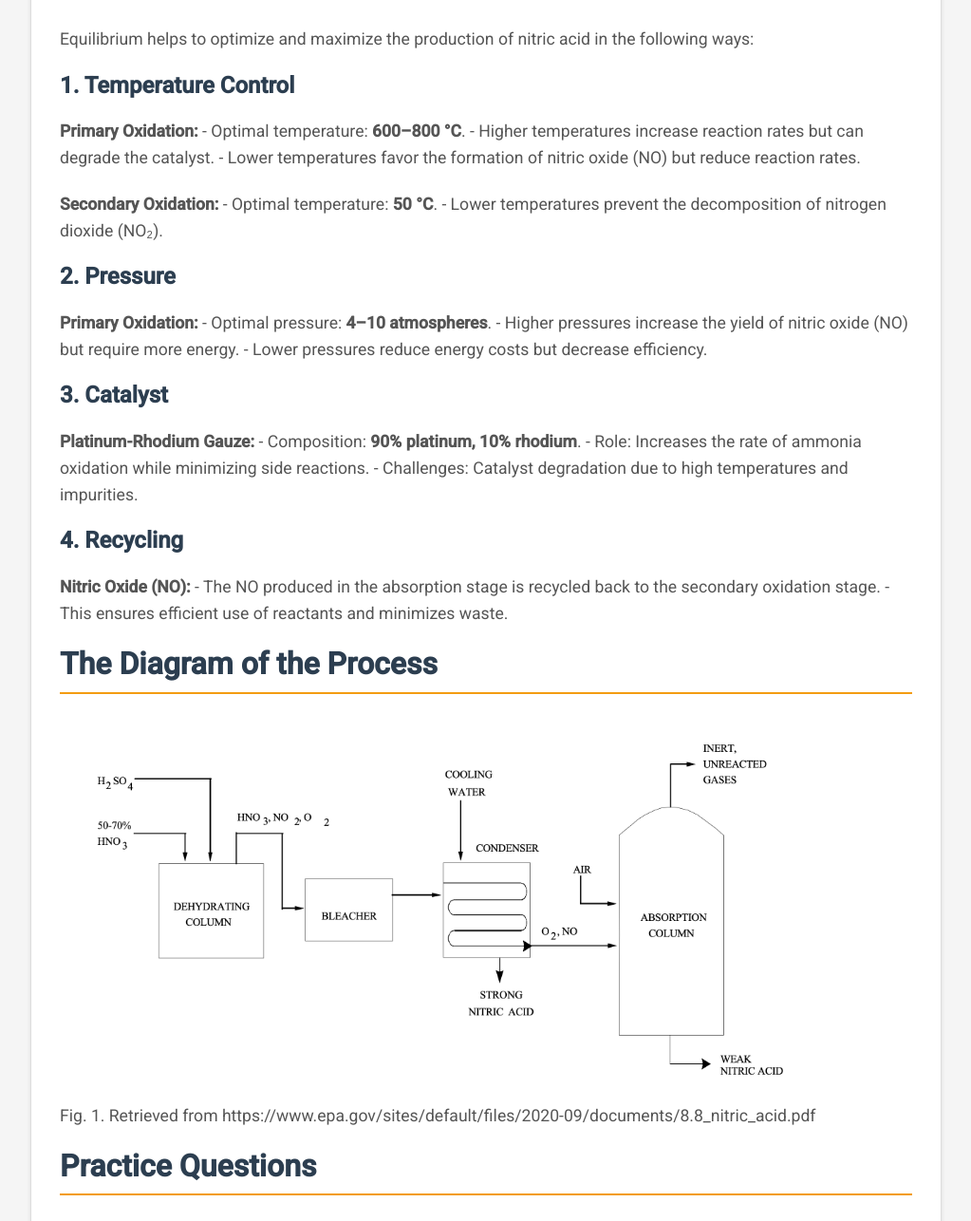
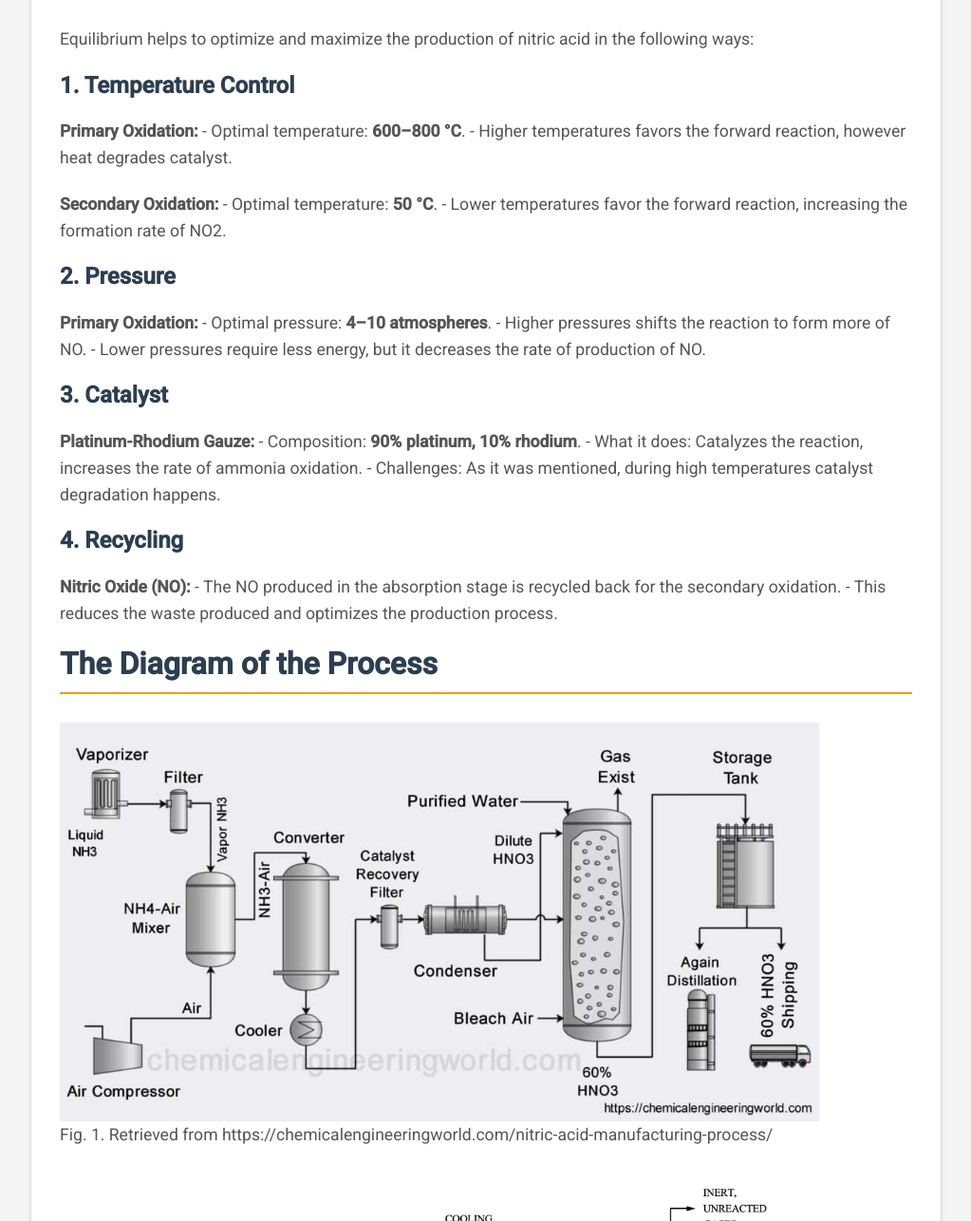
Before and after one commit to Austerl1tzz/chemistryFinal, a plain HTML site: page ostwald.html in a window 1280 px wide. Shown: the part 1363-2649 px from the top of the page at 95% size, without its empty margins (128-1151 px from the left). Drawn offline with nearby package versions, Linux system fonts and the light colour scheme.

Commit message:
Changed3

```diff
--- a/ostwald.html
+++ b/ostwald.html
@@ -77,41 +77,42 @@
                     <h3>1. Temperature Control</h3>
                     <p><strong>Primary Oxidation:</strong>
                     - Optimal temperature: <strong>600–800 °C</strong>.
-                    - Higher temperatures increase reaction rates but can degrade the catalyst.
-                    - Lower temperatures favor the formation of nitric oxide (NO) but reduce reaction rates.</p>
+                    - Higher temperatures favors the forward reaction, however heat degrades catalyst. </p>
                     <p><strong>Secondary Oxidation:</strong>
                     - Optimal temperature: <strong>50 °C</strong>.
-                    - Lower temperatures prevent the decomposition of nitrogen dioxide (NO₂).</p>
+                    - Lower temperatures favor the forward reaction, increasing the formation rate of NO2.</p>
                 </div>
 
                 <div class="example">
                     <h3>2. Pressure</h3>
                     <p><strong>Primary Oxidation:</strong>
                     - Optimal pressure: <strong>4–10 atmospheres</strong>.
-                    - Higher pressures increase the yield of nitric oxide (NO) but require more energy.
-                    - Lower pressures reduce energy costs but decrease efficiency.</p>
+                    - Higher pressures shifts the reaction to form more of NO.
+                    - Lower pressures require less energy, but it decreases the rate of production of NO.</p>
                 </div>
 
                 <div class="example">
                     <h3>3. Catalyst</h3>
                     <p><strong>Platinum-Rhodium Gauze:</strong>
                     - Composition: <strong>90% platinum, 10% rhodium</strong>.
-                    - Role: Increases the rate of ammonia oxidation while minimizing side reactions.
-                    - Challenges: Catalyst degradation due to high temperatures and impurities.</p>
+                    - What it does: Catalyzes the reaction, increases the rate of ammonia oxidation.
+                    - Challenges: As it was mentioned, during high temperatures catalyst degradation happens.</p>
                 </div>
 
                 <div class="example">
                     <h3>4. Recycling</h3>
                     <p><strong>Nitric Oxide (NO):</strong>
-                    - The NO produced in the absorption stage is recycled back to the secondary oxidation stage.
-                    - This ensures efficient use of reactants and minimizes waste.</p>
+                    - The NO produced in the absorption stage is recycled back for the secondary oxidation.
+                    - This reduces the waste produced and optimizes the production process.</p>
                 </div>
             </div>
 
             <h2>The Diagram of the Process</h2>
             <div class="interactive">
+                <img src="./images/image copy.png" width="800px">
+                <p>Fig. 1. Retrieved from https://chemicalengineeringworld.com/nitric-acid-manufacturing-process/</p>
                 <img src="./images/image.png" width="800px">
-                <p>Fig. 1. Retrieved from https://www.epa.gov/sites/default/files/2020-09/documents/8.8_nitric_acid.pdf</p>
+                <p>Fig. 2. Retrieved from https://www.epa.gov/sites/default/files/2020-09/documents/8.8_nitric_acid.pdf</p>
             </div>
 
             <h2>Practice Questions</h2>
@@ -152,7 +153,7 @@
     </main>
 
     <footer>
-        <p>&copy; Educational Website</p>
+        <p>&copy; Abzhan Adel & Zhetpis Alikhan</p>
     </footer>
 
     <script src="./ostwald.js"></script>
```
Also changed, not shown: images/image copy.png (added).
